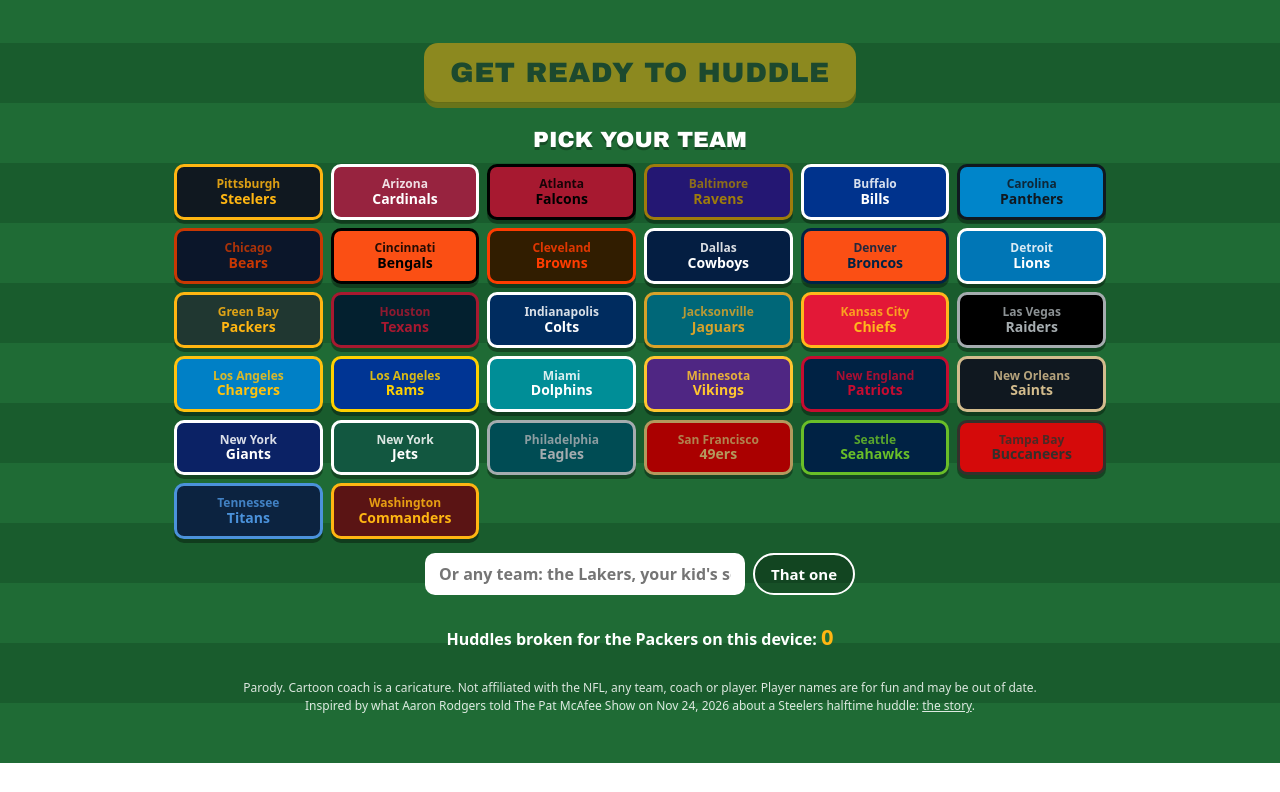
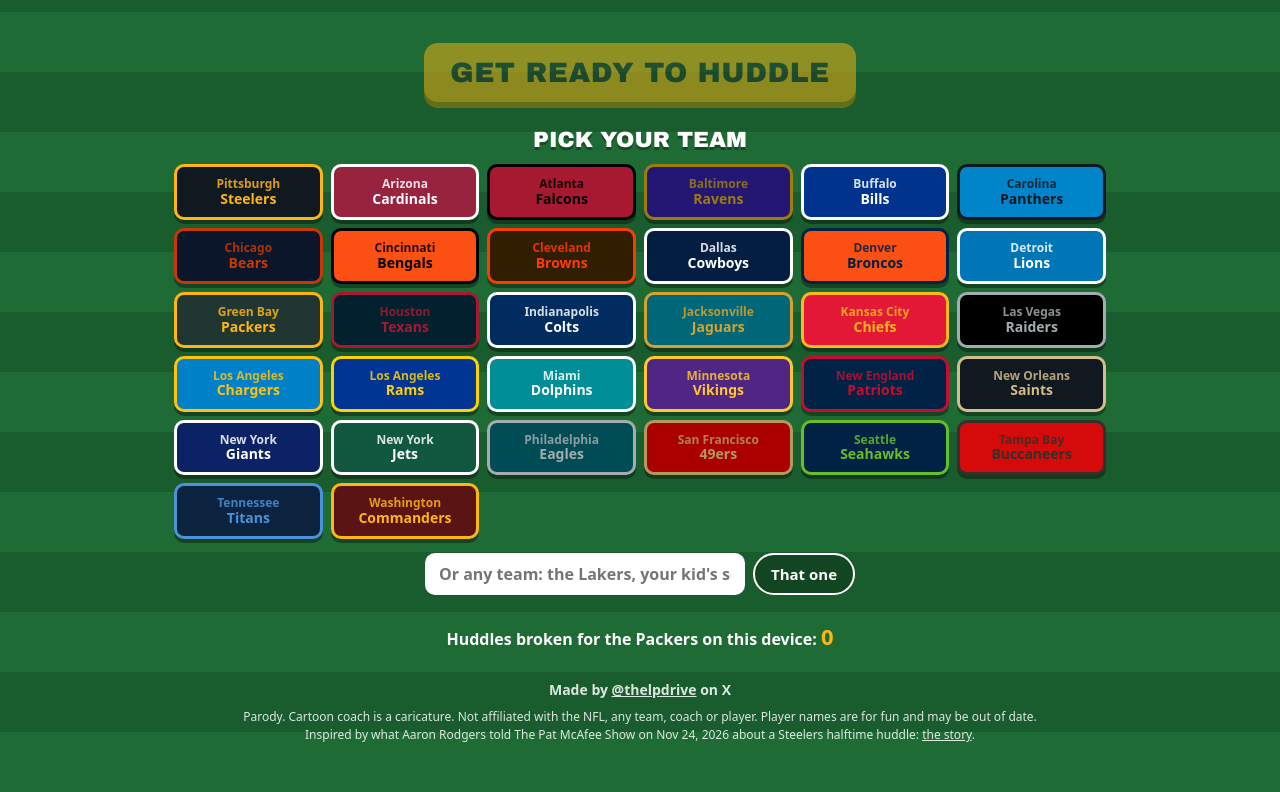
Before and after one commit to drlevidruin/1-2-3-packers, a plain HTML site: page index.html in a window 1280 px wide. Shown: the part 714-1506 px from the top of the page. Before the commit the page ends 1477 px from the top, so only its background shows below. Drawn offline with Linux system fonts and the light colour scheme.

Commit message:
Add made by @thelpdrive credit

```diff
--- a/index.html
+++ b/index.html
@@ -162,6 +162,7 @@
   <p class="stat">Huddles broken for the Packers on this device: <b id="count">0</b></p>
 
   <footer>
+    <p style="font-size:14px;font-weight:800;margin:0 0 8px">Made by <a href="https://x.com/thelpdrive" target="_blank" rel="noopener">@thelpdrive</a> on X</p>
     Parody. Cartoon coach is a caricature. Not affiliated with the NFL, any team, coach or player. Player names are for fun and may be out of date.<br>
     Inspired by what Aaron Rodgers told The Pat McAfee Show on Nov 24, 2026 about a Steelers halftime huddle:
     <a href="https://sports.yahoo.com/nfl/articles/aaron-rodgers-blast-mccarthy-1-191058565.html" target="_blank" rel="noopener">the story</a>.
```
